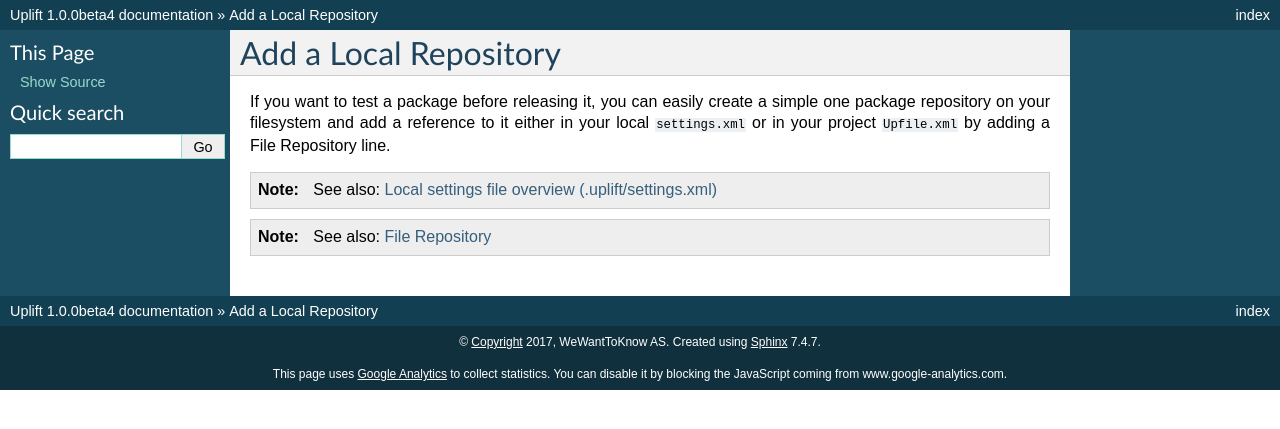
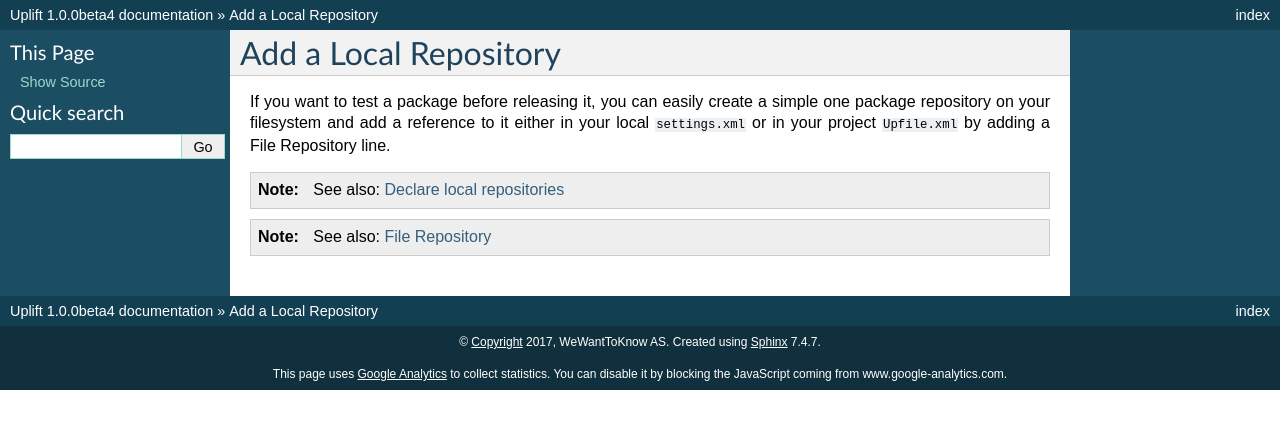
Before and after one commit to DragonBox/uplift-documentation, a Sphinx documentation site: the page built from source/howto/add_local_repository.rst, in a window 1280 px wide. Shown: the top 429 px of the page. Built offline with Sphinx 7.4.7, drawn with Linux system fonts in a browser that asks for light colours.

Commit message:
Fix various warnings

```diff
--- a/source/faq.rst
+++ b/source/faq.rst
@@ -21,7 +21,7 @@ information.
 
 
 Where is my ``settings.xml`` file?
-=================================
+==================================
 
 Your ``settings.xml`` file is located in a directory ``.uplift`` under your Home directory (that is
 the directory pointed to by the *HOME* environment variable).
--- a/source/howto/add_local_repository.rst
+++ b/source/howto/add_local_repository.rst
@@ -7,7 +7,7 @@ your project ``Upfile.xml`` by adding a File Repository line.
 
 .. note::
 
-    See also: `../files/local_settings`
+    See also: :ref:`settings_local_repository`
 
 .. note::
 
--- a/source/howto/publish_package.rst
+++ b/source/howto/publish_package.rst
@@ -5,7 +5,7 @@ Publish Package
 packages it only needs two things:
 
 - Asset files (code, images, anything that you want to be in your project)
-- `./files/upset`
+- `../files/upset`
 
 You might wonder how to pack those things together and the answer for this is, that depends on
 `used repository type <../repository/supported_repositories>`.
--- a/source/unity/guids.rst
+++ b/source/unity/guids.rst
@@ -28,7 +28,7 @@ This means that if you forget to commit a meta file to your project, your collea
 Meta for Directories
 --------------------
 
-Not all `.unitypackages` contain the directories or associated metas that contain the assets. Some just have the assets themselves. For those packages Unity will create new metas at import.
+Not all ``.unitypackages`` contain the directories or associated metas that contain the assets. Some just have the assets themselves. For those packages Unity will create new metas at import.
 
 Note: we are looking into this to understand this inconsistency. (UP-110)
 
```
